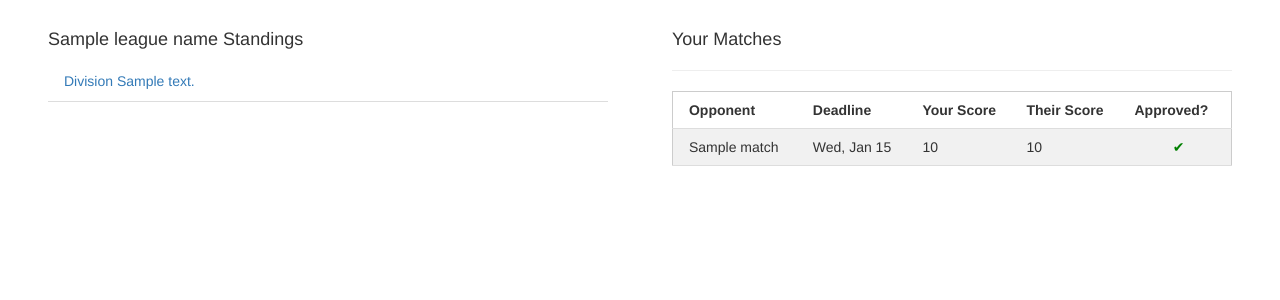
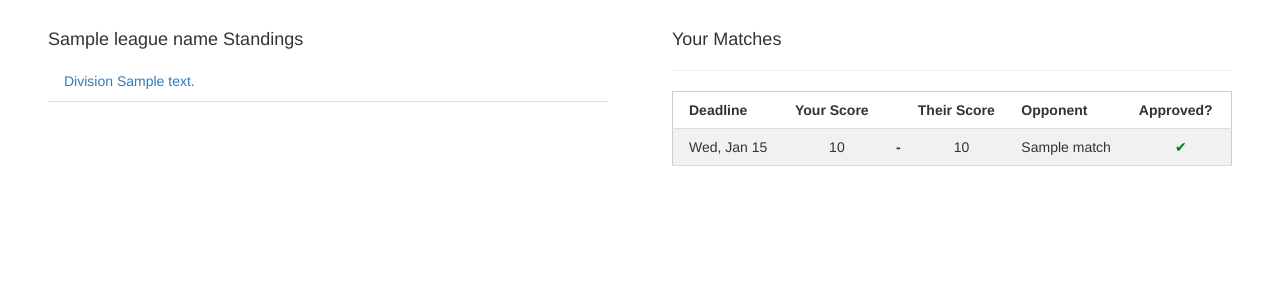
Before and after one commit to dchege711/cos333_tiger_leagues, a Flask app: template tiger_leagues/templates/league/league_homepage.html in a window 1280 px wide. Shown: the part 52-352 px from the top of the page. Run offline with Flask 2, Linux system fonts and the light colour scheme; the template is opened without the code that fills it: most values are stand-ins (such as "Sample title", 1, 10 or a date in 2020); some libraries are stand-ins or nearby versions.

Commit message:
Prettify templates for the league homepage.

```diff
--- a/tiger_leagues/templates/admin/admin_league_homepage.html
+++ b/tiger_leagues/templates/admin/admin_league_homepage.html
@@ -78,7 +78,7 @@
 
             let payload = {
                 "score_user_1": parseInt(matchData.cells[2].innerText),
-                "score_user_2": parseInt(matchData.cells[3].innerText),
+                "score_user_2": parseInt(matchData.cells[4].innerText),
                 "match_id": match_id
             }
             sendHTTPRequest("POST", document.URL, payload)
@@ -89,7 +89,7 @@
                             alert(response.message);
                         } else
                         {
-                            matchData.cells[5].innerHTML = `<button class="w3-button w3-circle w3-green" onclick="updatePendingScores(${match_id})">&#10004</button>`;
+                            matchData.cells[6].innerHTML = `<button class="w3-button w3-circle w3-green" onclick="updatePendingScores(${match_id})">&#10004</button>`;
                         }
                     })
                     .catch((err) => { alert(err.message); })
--- a/tiger_leagues/templates/league/league_homepage.html
+++ b/tiger_leagues/templates/league/league_homepage.html
@@ -73,24 +73,27 @@
 
                 <table class="w3-table-all">
                     <tr>
-                        <th>Opponent</th>
                         <th>Deadline</th>
                         <th>Your Score</th>
+                        <th></th>
                         <th>Their Score</th>
+                        <th>Opponent</th>
                         <th>Approved?</th>
                     </tr>
 
                     {% for match in current_matches %}
                         <tr id="match_data_{{match['match_id']}}">
-                            <td>{{ match["opponent_name"] }}</td>
                             <td>{{ match["deadline"].strftime("%a, %b %d") }}</td>
                             {% if match["status"] == "approved" %}
-                                <td>{{match['your_score']}}</td>
-                                <td>{{match['opponent_score']}}</td>
+                                <td class="w3-center">{{match['your_score']}}</td>
+                                <td class="w3-center"><strong> - </strong></td>
+                                <td class="w3-center">{{match['opponent_score']}}</td>
                             {% else %}
-                                <td contenteditable="true" value="{{match['your_score']}}"></td>
-                                <td contenteditable="true" value="{{match['opponent_score']}}"></td>
+                                <td contenteditable="true" class="w3-center" value="{{match['your_score']}}"></td>
+                                <td class="w3-center"><strong> - </strong></td>
+                                <td class="w3-center" contenteditable="true" value="{{match['opponent_score']}}"></td>
                             {% endif %}
+                            <td>{{ match["opponent_name"] }}</td>
                             <td class="w3-center">
                                 {% if match["status"] == "approved" %}
                                     <span style="color: green">&#10004</span>
```
